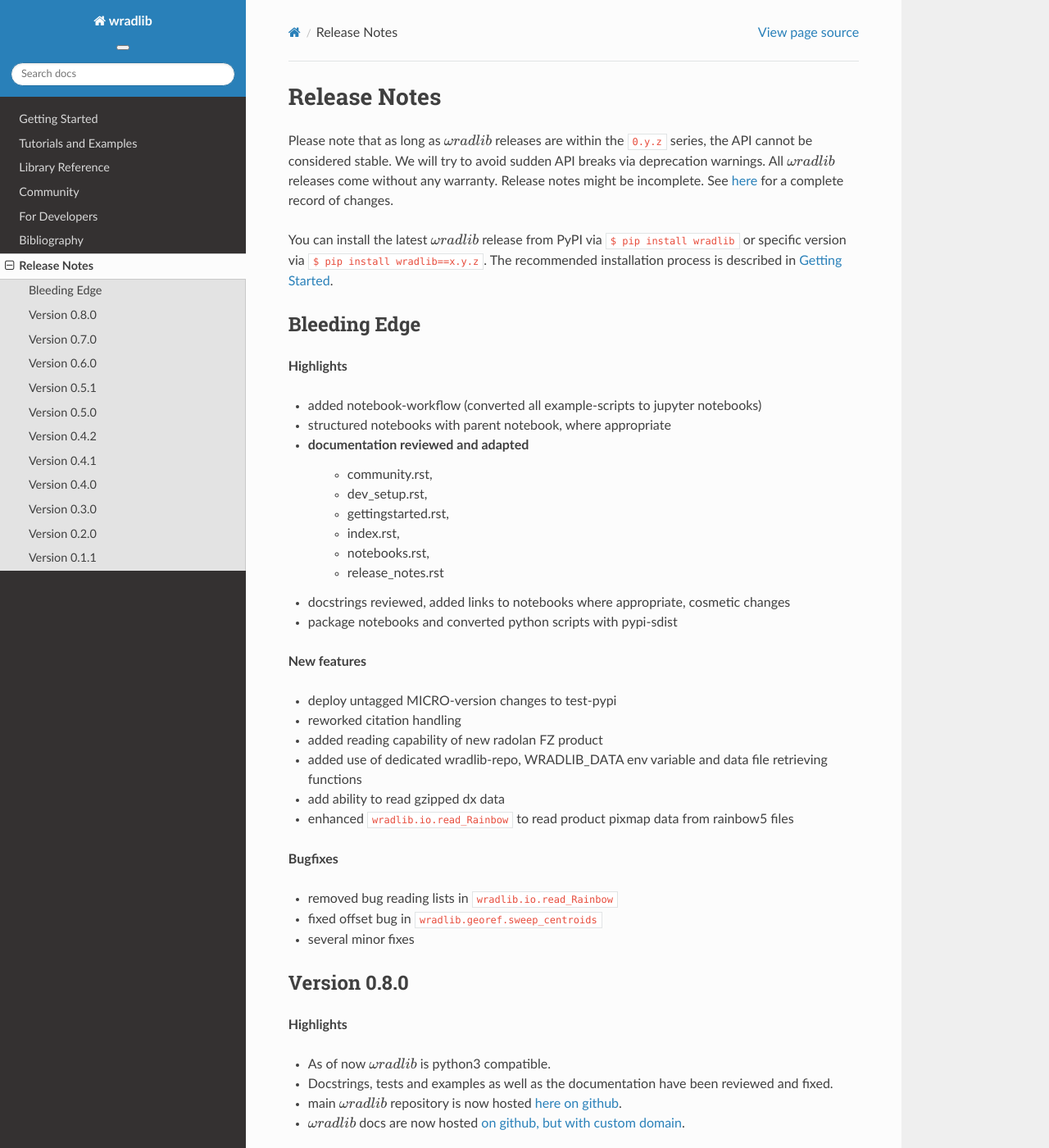
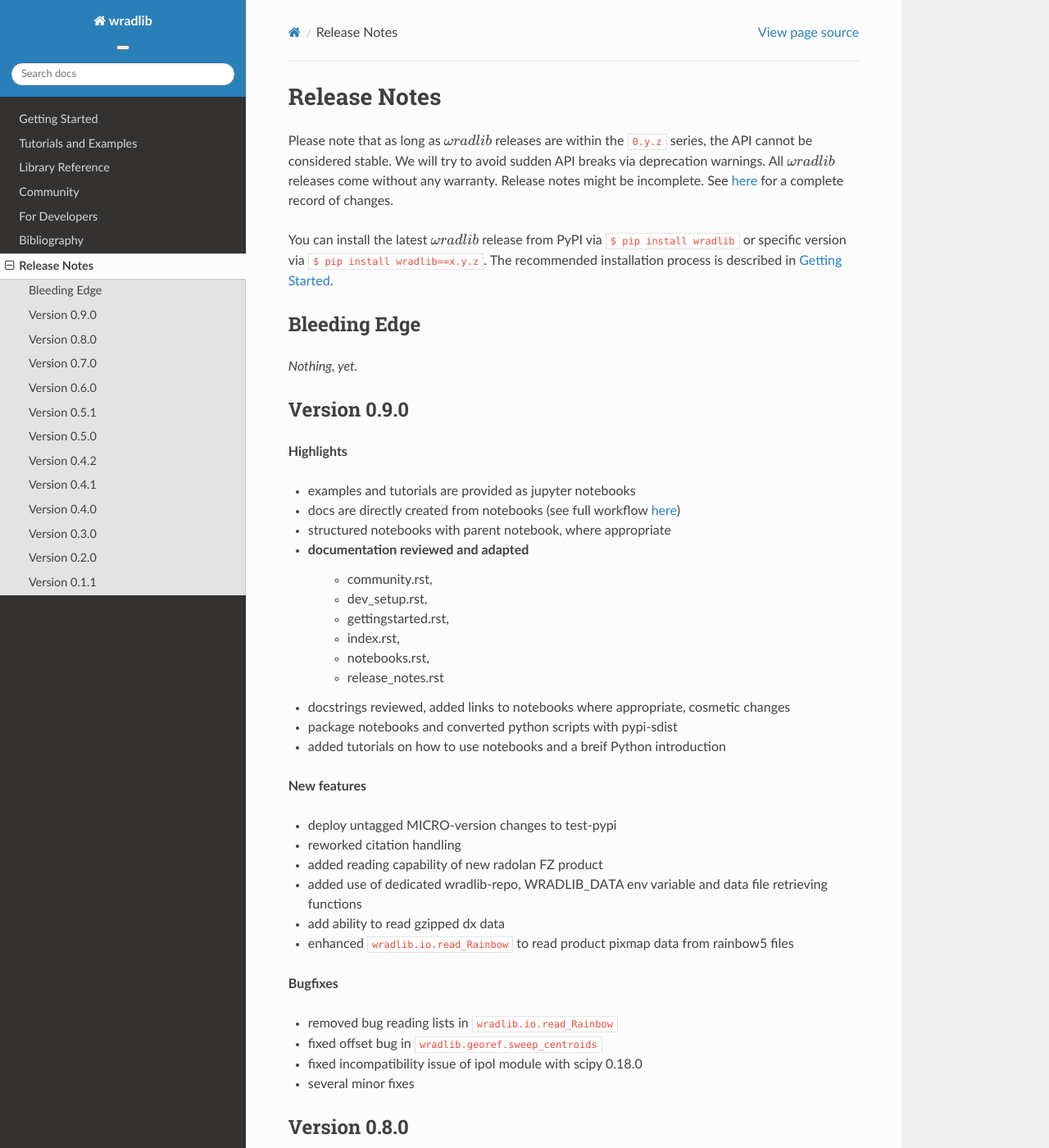
Before and after one commit to wradlib/wradlib-docs, a Sphinx documentation site: the page built from source/release_notes.rst, in a window 1280 px wide and 1400 px high. Shown: the whole window at 82% size. Built offline with Sphinx 7.4.7 and the Read the Docs theme 2.0.0, drawn with Linux system fonts in a browser that asks for light colours; pages that are not in the unit, such as notebooks, are missing from menus; the version number could not be read and is left out.

Commit message:
MAINT: Update release notes for 0_9_0

```diff
--- a/source/release_notes.rst
+++ b/source/release_notes.rst
@@ -9,9 +9,15 @@
 Bleeding Edge
 -------------
 
+*Nothing, yet.*
+
+Version 0.9.0
+-------------
+
 **Highlights**
 
-* added notebook-workflow (converted all example-scripts to jupyter notebooks)
+* examples and tutorials are provided as jupyter notebooks
+* docs are directly created from notebooks (see full workflow `here <https://github.com/wradlib/wradlib/wiki/dev.-notebook-workflow>`_)
 * structured notebooks with parent notebook, where appropriate
 * documentation reviewed and adapted
     - community.rst,
@@ -22,6 +28,7 @@
     - release_notes.rst
 * docstrings reviewed, added links to notebooks where appropriate, cosmetic changes
 * package notebooks and converted python scripts with pypi-sdist
+* added tutorials on how to use notebooks and a breif Python introduction
 
 **New features**
 
@@ -36,6 +43,7 @@
 
 * removed bug reading lists in ``wradlib.io.read_Rainbow``
 * fixed offset bug in ``wradlib.georef.sweep_centroids``
+* fixed incompatibility issue of ipol module with scipy 0.18.0
 * several minor fixes
 
 
```
